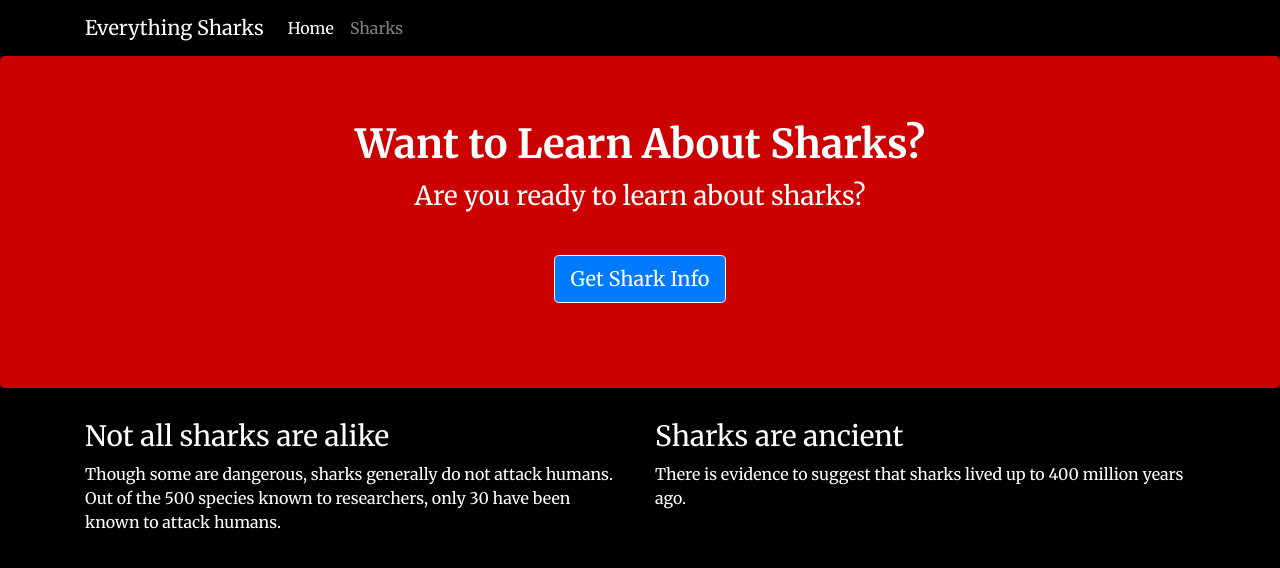
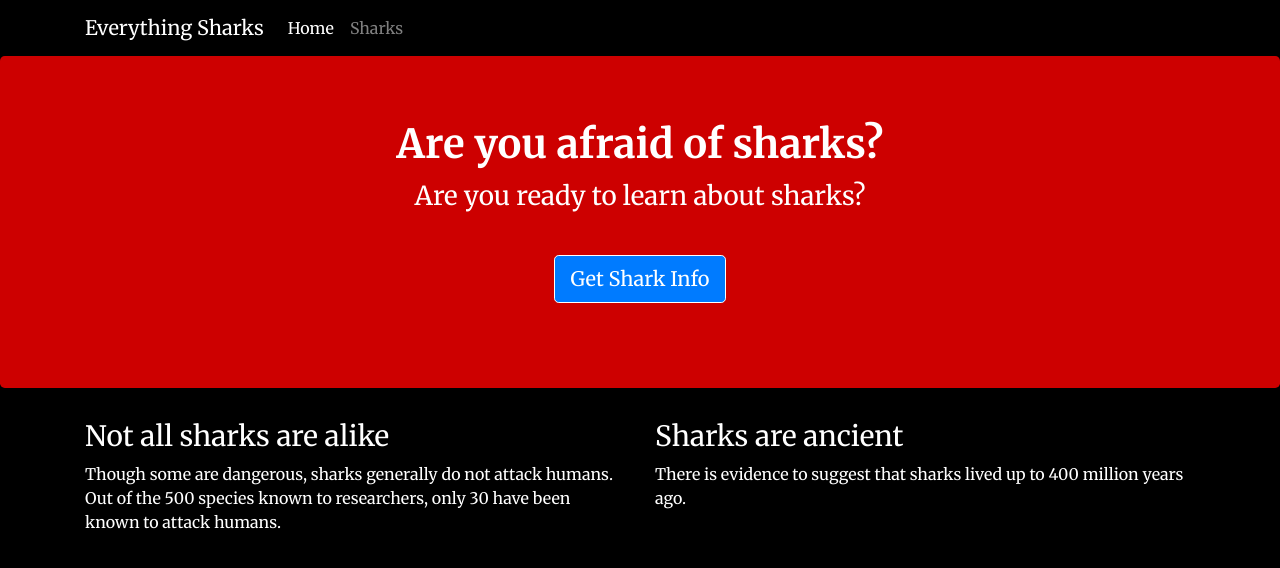
Before and after one commit to luizhpriotto/AMcom, a website: page node-project/views/index.html in a window 1280 px wide. Drawn offline with nearby package versions, Linux system fonts and the light colour scheme.

Commit message:
Update index.html
Change Title

```diff
--- a/node-project/views/index.html
+++ b/node-project/views/index.html
@@ -27,7 +27,7 @@
     </nav>
     <div class="jumbotron">
         <div class="container">
-            <h1>Want to Learn About Sharks?</h1>
+            <h1>Are you afraid of sharks?</h1>
             <p>Are you ready to learn about sharks?</p>
             <br>
             <p><a class="btn btn-primary btn-lg" href="/sharks" role="button">Get Shark Info</a>
```
